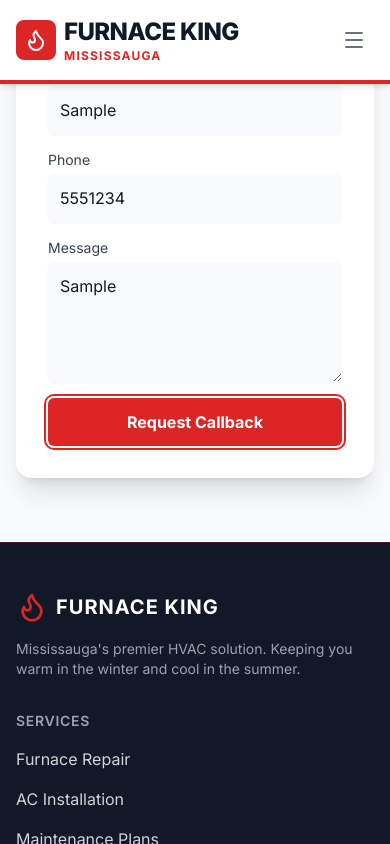
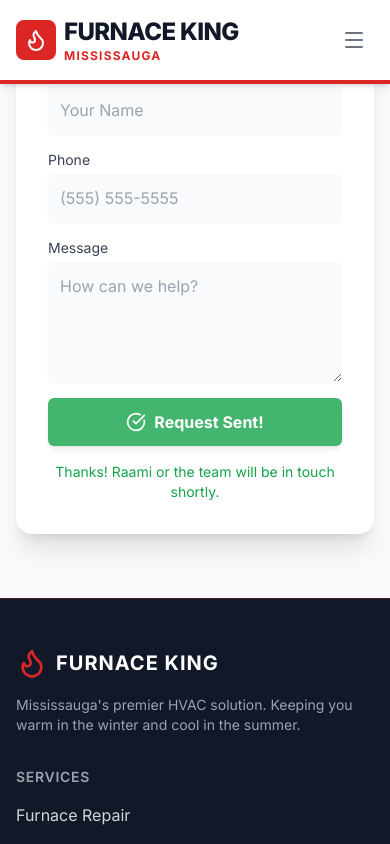
Before and after one commit to MaverickKing17/gta-hvac-staging, a React (Vite) app: page / in a window 390 px wide. Both pictures are taken after typing "Sample", "5551234", "Sample" into the empty fields and a click on the button "Request Callback". Shown: the part 6842-7686 px from the top of the page. Built offline with nearby package versions, Linux system fonts and the light colour scheme.

Commit message:
feat: Enhance UI responsiveness and contact form functionality
Introduces interactive hover effects for the logo and social media links. Implements a simulated submission process for the contact form, including loading and success states, and prevents default link behavior for social icons.

```diff
--- a/components/ContactForm.tsx
+++ b/components/ContactForm.tsx
@@ -1,4 +1,5 @@
 import React, { useState, useEffect } from 'react';
+import { Loader2, CheckCircle } from 'lucide-react';
 
 interface ContactFormProps {
   prefilledMessage?: string;
@@ -10,6 +11,7 @@
     phone: '',
     message: ''
   });
+  const [status, setStatus] = useState<'idle' | 'submitting' | 'success'>('idle');
 
   useEffect(() => {
     if (prefilledMessage) {
@@ -20,6 +22,24 @@
   const handleChange = (e: React.ChangeEvent<HTMLInputElement | HTMLTextAreaElement>) => {
     const { name, value } = e.target;
     setFormData(prev => ({ ...prev, [name]: value }));
+  };
+
+  const handleSubmit = (e: React.FormEvent) => {
+    e.preventDefault();
+    if (!formData.name || !formData.phone) return;
+
+    setStatus('submitting');
+
+    // Simulate API call
+    setTimeout(() => {
+      setStatus('success');
+      setFormData({ name: '', phone: '', message: '' });
+
+      // Reset status after a few seconds
+      setTimeout(() => {
+        setStatus('idle');
+      }, 5000);
+    }, 1500);
   };
 
   return (
@@ -53,7 +73,7 @@
              </div>
            </div>
            <div className="md:w-1/2 p-8 md:p-12">
-             <form className="space-y-4" onSubmit={(e) => e.preventDefault()} aria-label="Contact form">
+             <form className="space-y-4" onSubmit={handleSubmit} aria-label="Contact form">
                <div>
                  <label htmlFor="name" className="block text-sm font-medium text-gray-700">Name</label>
                  <input
@@ -66,6 +86,7 @@
                     placeholder="Your Name"
                     required
                     aria-required="true"
+                    disabled={status !== 'idle'}
                  />
                </div>
                <div>
@@ -80,6 +101,7 @@
                     placeholder="(555) 555-5555"
                     required
                     aria-required="true"
+                    disabled={status !== 'idle'}
                  />
                </div>
                <div>
@@ -94,15 +116,38 @@
                     placeholder="How can we help?"
                     required
                     aria-required="true"
+                    disabled={status !== 'idle'}
                  ></textarea>
                </div>
                <button
                  type="submit"
-                 className="w-full bg-brand-red text-white font-bold py-3 px-4 rounded-md hover:bg-brand-dark transition-all focus:outline-none focus:ring-2 focus:ring-offset-2 focus:ring-brand-red shadow-md hover:shadow-lg transform hover:-translate-y-0.5"
+                 disabled={status !== 'idle'}
+                 className={`w-full font-bold py-3 px-4 rounded-md transition-all focus:outline-none focus:ring-2 focus:ring-offset-2 focus:ring-brand-red shadow-md flex justify-center items-center ${
+                   status === 'success'
+                    ? 'bg-green-600 text-white cursor-default'
+                    : 'bg-brand-red text-white hover:bg-brand-dark hover:shadow-lg hover:-translate-y-0.5'
+                 } disabled:opacity-80 disabled:cursor-not-allowed`}
                  aria-label="Submit callback request"
                >
-                 Request Callback
+                 {status === 'submitting' ? (
+                   <>
+                     <Loader2 className="w-5 h-5 mr-2 animate-spin" />
+                     Sending Request...
+                   </>
+                 ) : status === 'success' ? (
+                   <>
+                     <CheckCircle className="w-5 h-5 mr-2" />
+                     Request Sent!
+                   </>
+                 ) : (
+                   'Request Callback'
+                 )}
                </button>
+               {status === 'success' && (
+                 <p className="text-green-600 text-center text-sm font-medium mt-2">
+                   Thanks! Raami or the team will be in touch shortly.
+                 </p>
+               )}
              </form>
            </div>
          </div>
--- a/components/Footer.tsx
+++ b/components/Footer.tsx
@@ -39,15 +39,15 @@
           <div>
             <h3 className="text-sm font-semibold text-gray-400 tracking-wider uppercase">Connect</h3>
             <div className="flex space-x-6 mt-4">
-              <a href="#" className="text-gray-400 hover:text-brand-red transition-colors">
+              <a href="#" onClick={(e) => e.preventDefault()} className="text-gray-400 hover:text-brand-red transition-colors">
                 <span className="sr-only">Facebook</span>
                 <Facebook className="h-6 w-6" />
               </a>
-              <a href="#" className="text-gray-400 hover:text-brand-red transition-colors">
+              <a href="#" onClick={(e) => e.preventDefault()} className="text-gray-400 hover:text-brand-red transition-colors">
                 <span className="sr-only">Instagram</span>
                 <Instagram className="h-6 w-6" />
               </a>
-              <a href="#" className="text-gray-400 hover:text-brand-red transition-colors">
+              <a href="#" onClick={(e) => e.preventDefault()} className="text-gray-400 hover:text-brand-red transition-colors">
                 <span className="sr-only">Twitter</span>
                 <Twitter className="h-6 w-6" />
               </a>
--- a/components/Header.tsx
+++ b/components/Header.tsx
@@ -18,8 +18,11 @@
       <div className="max-w-7xl mx-auto px-4 sm:px-6 lg:px-8">
         <div className="flex justify-between items-center h-20">
           {/* Logo */}
-          <div className="flex-shrink-0 flex items-center cursor-pointer" onClick={() => window.scrollTo(0,0)}>
-            <div className="bg-brand-red p-2 rounded-lg mr-2">
+          <div
+            className="flex-shrink-0 flex items-center cursor-pointer group"
+            onClick={() => window.scrollTo({ top: 0, behavior: 'smooth' })}
+          >
+            <div className="bg-brand-red p-2 rounded-lg mr-2 transition-transform group-hover:scale-105">
               <Flame className="h-6 w-6 text-white" />
             </div>
             <div>
```
